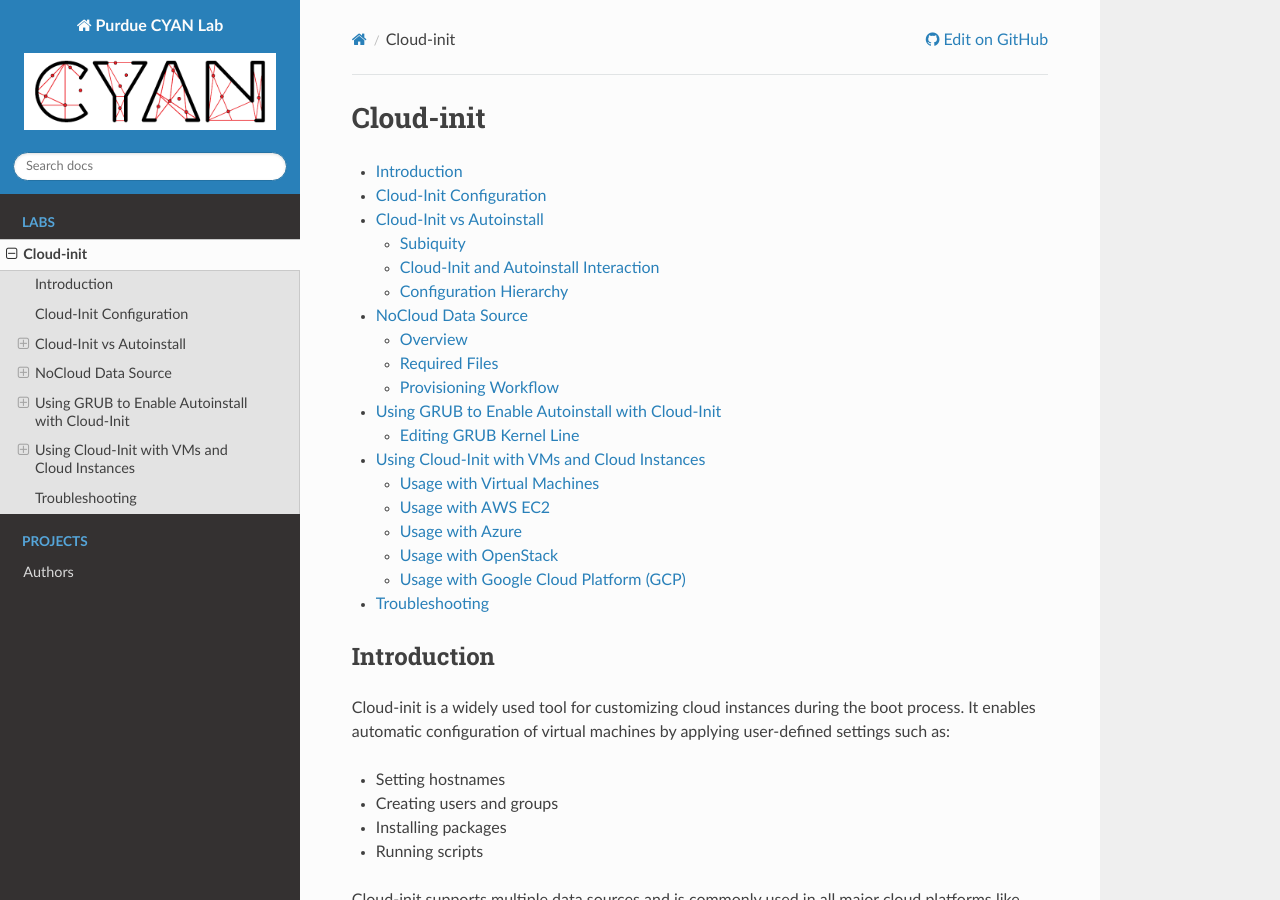
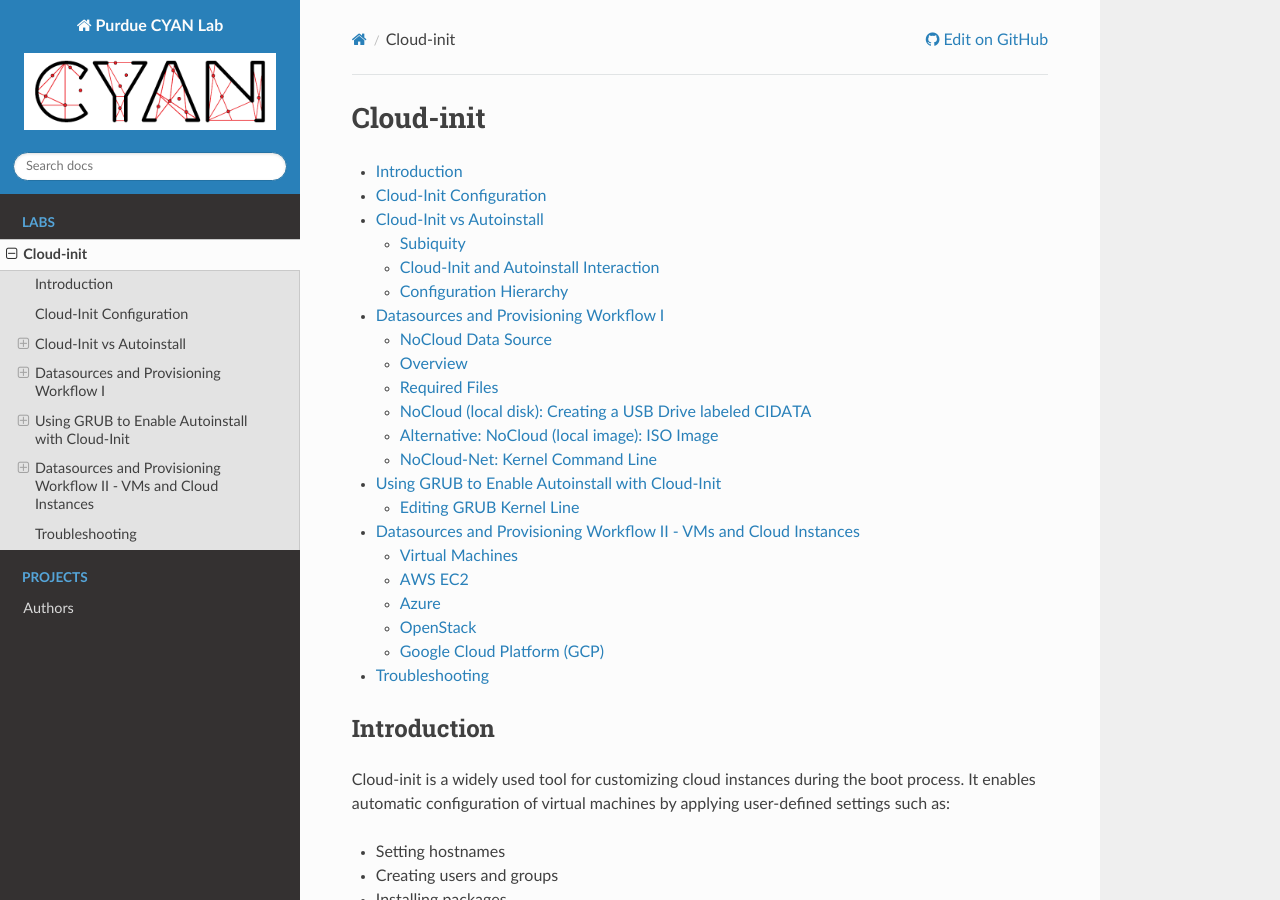
Before and after one commit to purduecyan/CNIT481-CCI, a Sphinx documentation site: the page built from docs/source/labs/cloud-init.rst, in a window 1280 px wide and 900 px high. Built offline with Sphinx 7.4.7 and the Read the Docs theme 3.1.0, drawn with Linux system fonts in a browser that asks for light colours; some of the changed text lies outside the part shown.

Commit message:
cloud-init.rst.

```diff
--- a/docs/source/labs/cloud-init.rst
+++ b/docs/source/labs/cloud-init.rst
@@ -154,10 +154,19 @@ The configuration hierarchy in ``cloud-init`` can be visualized as follows:
     }
 
 
+Datasources and Provisioning Workflow I
+=======================================
+
+.. important::
+
+   For more details on cloud-init datasources, refer to the `Datasources documentation <https://cloudinit.readthedocs.io/en/latest/reference/datasources.html>`_.
+
+
+
 .. _nocloud_datasource:
 
 NoCloud Data Source
-===================
+-------------------
 
 The ``NoCloud`` data source is a generic method for providing ``meta-data`` and ``user-data`` to ``cloud-init``. It is ideal for environments without native cloud metadata services, such as bare-metal servers, virtual machines, or custom provisioning systems.
 
@@ -195,6 +204,7 @@ Example: ``user-data``
 ^^^^^^^^^^^^^^^^^^^^^^
 
 .. code-block:: yaml
+    :linenos:
 
     #cloud-config
     users:
@@ -255,13 +263,14 @@ To use a USB drive as the NoCloud data source:
    Cloud-init will detect the ``CIDATA`` volume and apply the configuration.
 
 Alternative: NoCloud (local image): ISO Image
-^^^^^^^^^^^^^^^^^^^^^^^^^^^^^^^^^^^^^^^^^^^^^
+---------------------------------------------
 
 You can also create an ISO image:
 
 1. **Create ISO or directory with required files**:
 
    .. code-block:: bash
+      :linenos:
 
       mkdir -p /tmp/nocloud
       echo "instance-id: nocloud-001" > /tmp/nocloud/meta-data
@@ -291,8 +300,14 @@ You can also create an ISO image:
 
    Cloud-init will detect the NoCloud data source and apply the configuration.
 
+
+.. seealso::
+
+    `cloud-localds <https://manpages.debian.org/testing/cloud-image-utils/cloud-localds.1.en.html>`_ - Utility to create NoCloud seed images.
+
+
 NoCloud-Net: Kernel Command Line
-^^^^^^^^^^^^^^^^^^^^^^^^^^^^^^^^^
+--------------------------------
 
 To use NoCloud-Net via HTTP:
 
@@ -308,6 +323,7 @@ As an example, to serve the configuration files using a Python HTTP server on po
 1. **Create a directory with configuration files**:
 
    .. code-block:: bash
+      :linenos:
 
       mkdir -p ~/cloud-init-data
       echo "instance-id: nocloud-net-001" > ~/cloud-init-data/meta-data
@@ -363,6 +379,7 @@ Editing GRUB Kernel Line
 4. **Append one of the following to the end of the line**:
 
    .. code-block:: bash
+      :linenos:
 
       # For NoCloud with USB
       autoinstall
@@ -391,8 +408,8 @@ This will trigger the autoinstall process using the provided cloud-init configur
 .. _cloudinit_vm_cloud_usage:
 
 
-Using Cloud-Init with VMs and Cloud Instances
-=============================================
+Datasources and Provisioning Workflow II - VMs and Cloud Instances
+==================================================================
 
 Cloud-init is widely used to automate the initialization of virtual machines and cloud instances across platforms. It supports a variety of data sources and integrates natively with many cloud providers. It reads configuration from a **data source**, which varies by platform.
 
@@ -400,15 +417,14 @@ Cloud-init is widely used to automate the initialization of virtual machines and
 
    The following examples are simplified for clarity. Refer to the official documentation for detailed setup and security considerations.
 
-
-Usage with Virtual Machines
----------------------------
+Virtual Machines
+----------------
 
 See :ref:`nocloud_datasource` for usage with ISO images or USB drives.
 
 
-Usage with AWS EC2
-------------------
+AWS EC2
+-------
 
 AWS uses the **EC2** data source, which fetches metadata from the AWS metadata service.
 
@@ -430,6 +446,7 @@ Example: AWS EC2
 2. **Provide user-data** via the AWS console or CLI:
 
    .. code-block:: bash
+      :linenos:
 
       aws ec2 run-instances \
         --image-id ami-12345678 \
@@ -437,8 +454,8 @@ Example: AWS EC2
         --user-data file://user-data.yaml
 
 
-Usage with Azure
-----------------
+Azure
+-----
 
 Azure uses the **Azure** data source, which reads metadata from the Azure Instance Metadata Service (IMDS).
 
@@ -459,6 +476,7 @@ Example: Azure VM
 2. **Deploy VM with cloud-init** using Azure CLI:
 
 .. code-block:: bash
+    :linenos:
 
     az vm create \
       --resource-group myGroup \
@@ -467,8 +485,8 @@ Example: Azure VM
       --custom-data cloud-config.yaml
 
 
-Usage with OpenStack
---------------------
+OpenStack
+---------
 
 OpenStack uses the **ConfigDrive** or **Metadata Service** data sources.
 
@@ -491,6 +509,7 @@ Example: Injecting user-data via OpenStack CLI
 2. **Boot an instance with user-data**:
 
    .. code-block:: bash
+      :linenos:
 
       openstack server create \
         --image ubuntu-22.04 \
@@ -502,8 +521,8 @@ Example: Injecting user-data via OpenStack CLI
 
 Cloud-init will automatically detect the OpenStack metadata service or ConfigDrive and apply the configuration.
 
-Usage with Google Cloud Platform (GCP)
---------------------------------------
+Google Cloud Platform (GCP)
+---------------------------
 
 GCP uses the **GCE** data source, which reads metadata from the GCP metadata server.
 
@@ -522,6 +541,7 @@ Example: Setting startup script via gcloud
 2. **Create a VM with metadata**:
 
    .. code-block:: bash
+      :linenos:
 
       gcloud compute instances create gcp-vm \
         --image-family ubuntu-2204-lts \
```
Also changed, not shown: other parts of docs/source/labs/cloud-init.rst (+9 -5 lines).
